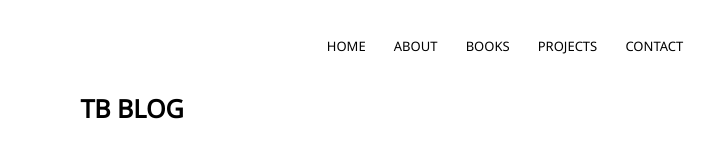
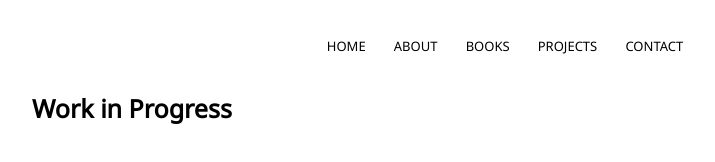
Before and after one commit to trxboomer/trxboomer.github.io, a plain HTML site: page index.html in a window 1280 px wide. Shown: the whole page, without its empty margins (508-1223 px from the left). Drawn offline with Linux system fonts and the light colour scheme.

Commit message:
Changed title

```diff
--- a/index.html
+++ b/index.html
@@ -24,6 +24,6 @@
                 </div>
             </nav>
         </section>
-        <div class="title">TB BLOG</div>
+        <div class="title">Work in Progress</div>
     </body>
 </html>
```
